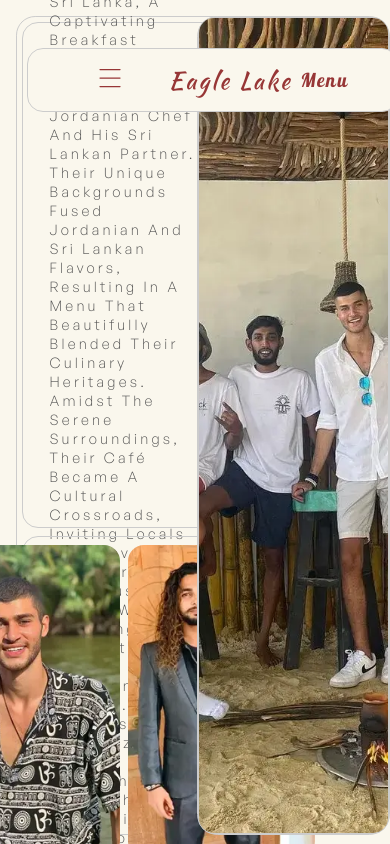
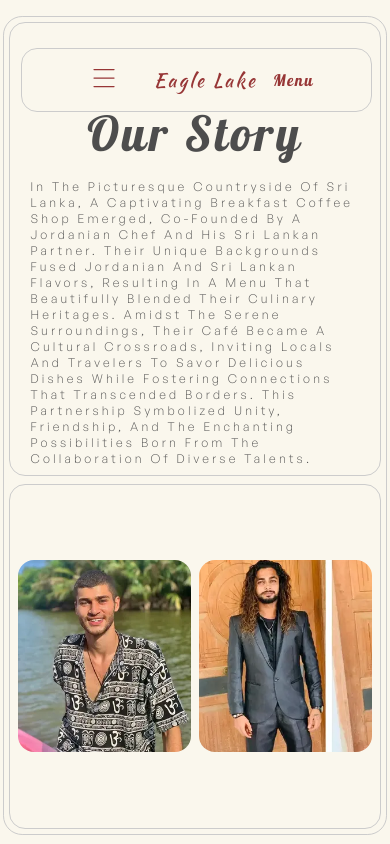
Before and after one commit to shehabwaleedd/eagle-lake, a React (Create React App) app: page /about in a window 390 px wide. Shown: the top 844 px of the page. Built offline with nearby package versions, Linux system fonts and the light colour scheme.

Commit message:
website is responsive for iphone 14 pro now.

```diff
--- a/src/navbar/Navbar.css
+++ b/src/navbar/Navbar.css
@@ -9,8 +9,6 @@
     border-radius: 1rem;
     border: 0.7px solid var(--border-color);
     background-color: var(--background-color);
-    display: flex;
-    flex-direction: column;
     transition: all 1s cubic-bezier(0.16, 1, 0.3, 1);
 }
 
@@ -136,15 +134,36 @@
 
 @media (max-width: 560px) {
     .nav {
-        width: 95%;
-        left: 0.7em;
+        width: 90%;
+        left: 0.3em;
+        display: flex;
         justify-content: space-between;
+        align-items: flex-start;
     }
     .nav__logo h1 {
-        font-size: 1.5rem;
+        font-size: 1.2rem;
+        padding-right: 1rem;
     }
     .nav__right h1 {
         font-family: 'Lobster';
-        font-size: 1.2rem;
+        font-size: 1em;
+    }
+    .nav__links  {
+        position: absolute;
+        top: 0rem;
+        left: 0rem;
+        width: 99.50%;
+        height: 30vh;
+        background-color: var(--background-color);
+    }
+    .nav__links ul {
+        display: flex;
+        gap: 1rem;
+        width: 80%;
+        position: relative;
+        padding-top: 4rem;
+    }
+    .nav__links ul li  {
+        font-size: 2rem;
     }
 }
--- a/src/pages/about/About.css
+++ b/src/pages/about/About.css
@@ -33,3 +33,21 @@
     border-radius: 1.3rem;
     border: none;
 }
+
+@media (max-width: 469px) {
+    .about {
+        display: flex;
+        flex-direction: column;
+        padding: 0.2rem;
+        gap: 0.5rem;
+    }
+
+    .left__side-about {
+        width: 100%;
+        height: 100vh;
+    }
+    .right__side-about {
+        position: relative;
+        width: 100%;
+    }
+}
--- a/src/pages/about/leftSideAbout/LeftSideAbout.css
+++ b/src/pages/about/leftSideAbout/LeftSideAbout.css
@@ -81,3 +81,22 @@
     border-radius: 1rem;
     object-fit: cover;
 }
+
+@media  (max-width: 469px) {
+    .about__left__container  {
+        height: 66vh;
+    }
+    .about__left__container h1 {
+        font-size: 3rem;
+    }
+
+    .about__left__container p {
+        font-size: 0.76rem;
+        width: 93%;
+    }
+
+    .about__left-lower__imgs img {
+        height: 12rem;
+        width: 12rem;
+    }
+}
--- a/src/pages/contact/Contact.css
+++ b/src/pages/contact/Contact.css
@@ -33,3 +33,21 @@
     border-radius: 1.3rem;
     border: none;
 }
+
+@media (max-width: 469px) {
+    .contact {
+        display: flex;
+        flex-direction: column;
+        padding: 0.2rem;
+        gap: 0.5rem;
+    }
+
+    .left__side-contact {
+        width: 100%;
+        height: 115vh;
+    }
+    .right__side-contact {
+        position: relative;
+        width: 100%;
+    }
+}
--- a/src/pages/contact/leftSideContact/LeftSideContact.css
+++ b/src/pages/contact/leftSideContact/LeftSideContact.css
@@ -138,3 +138,22 @@
     font-family: 'GeneralSans-Light';
     letter-spacing: 0.1rem;
 }
+
+@media (max-width: 469px) {
+    .contact_left {
+        height: 110vh;
+    }
+    .contact_left-container {
+        height: 80vh;
+    }
+    .contact_left-container span {
+        font-size: 1rem;
+        letter-spacing: normal;
+    }
+    .contact__left-bottom {
+        height: 40vh;
+    }
+    .contact__footer {
+        height: 10vh;
+    }
+}
--- a/src/pages/home/Home.css
+++ b/src/pages/home/Home.css
@@ -37,8 +37,12 @@
 @media (max-width: 560px) {
     .home {
     grid-template-columns: repeat(1, 1fr);
+    padding: 0.2rem;
 }
     .right__side {
         display: none;
     }
+    .left__side {
+        width: 95%;
+    }
 }
--- a/src/pages/home/leftSide/Intro/Intro.css
+++ b/src/pages/home/leftSide/Intro/Intro.css
@@ -2,6 +2,7 @@
     border: 1px solid var(--border-color);
     border-radius: 1.2rem;
     padding: 0.3rem;
+    height: 96vh;
 }
 
 .intro__container {
@@ -27,10 +28,14 @@
 }
 
 @media (max-width: 469px) {
+    .intro {
+        width: 100%;
+        height: 109vh;
+    }
     .intro__container {
-        height: 69vh;
         justify-content: flex-start;
-        gap: 2rem;
+        gap: 6rem;
+        width: 100%;
     }
     .intro__bottom {
         flex-direction: column;
--- a/src/pages/home/leftSide/Intro/upperBox/UpperBox.css
+++ b/src/pages/home/leftSide/Intro/upperBox/UpperBox.css
@@ -62,14 +62,16 @@
 @media (max-width: 469px) {
     .upperBox {
         width: 100%;
-        height: 30vh;
+        height: 50vh;
     }
 
     .upperBox__container h1 {
-        font-size: 3rem;
+        font-size: 2.6rem;
+        text-align: center;
     }
 
     .resv__button {
-        width: 50%;
+        width: 97%;
+        margin-top: 1rem;
     }
 }
--- a/src/pages/home/leftSide/about/About.css
+++ b/src/pages/home/leftSide/about/About.css
@@ -21,6 +21,13 @@
     .about_home {
         justify-content: flex-start;
         gap: 2rem;
-        padding: 0.6rem;
+        padding: 1rem;
+        width: 100%;
+    }
+    .aboutUpper__container h1 {
+        font-size: 5rem;
+    }
+    .resv__button_about {
+        width: 105%;
     }
 }
```
